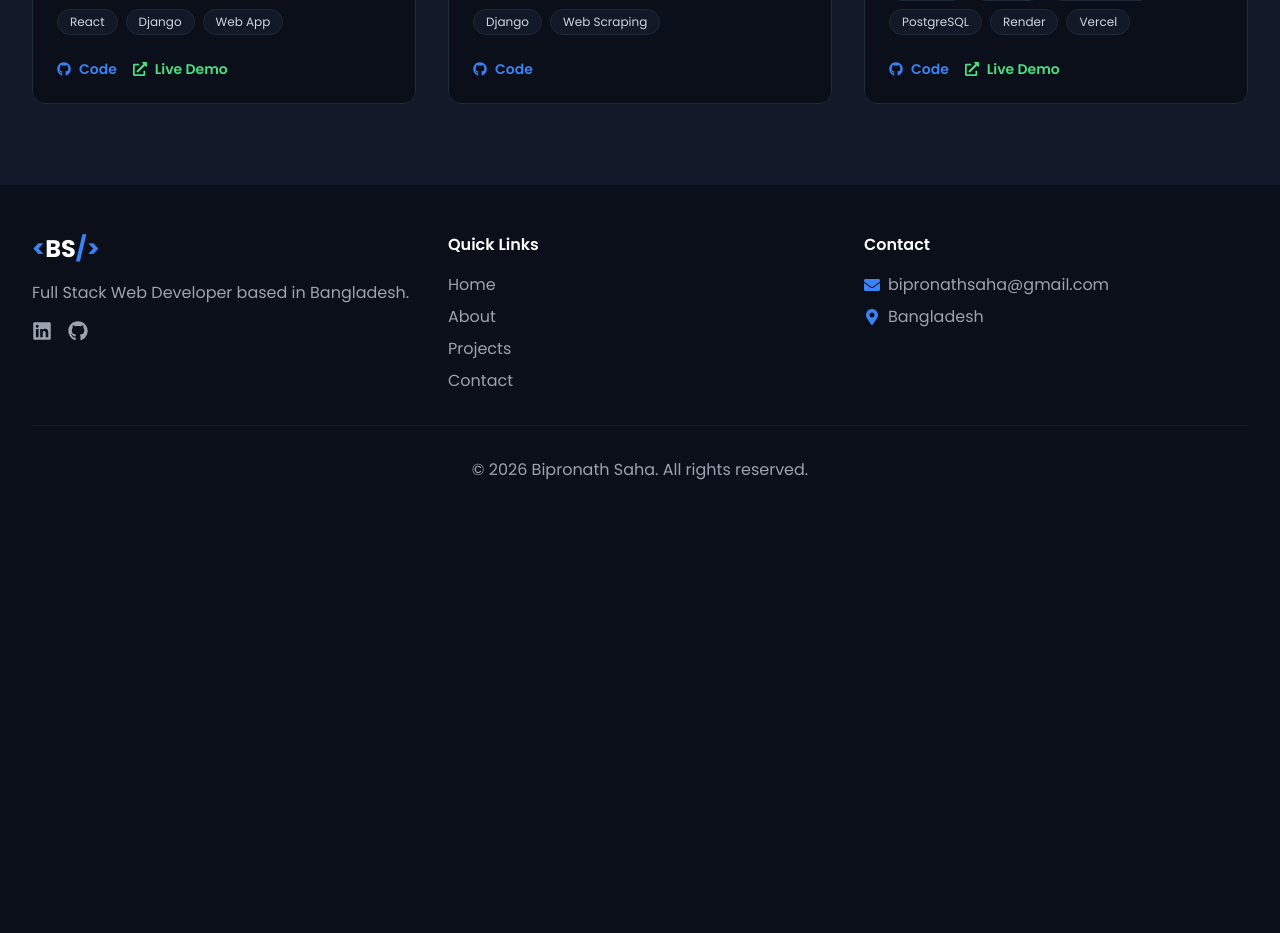
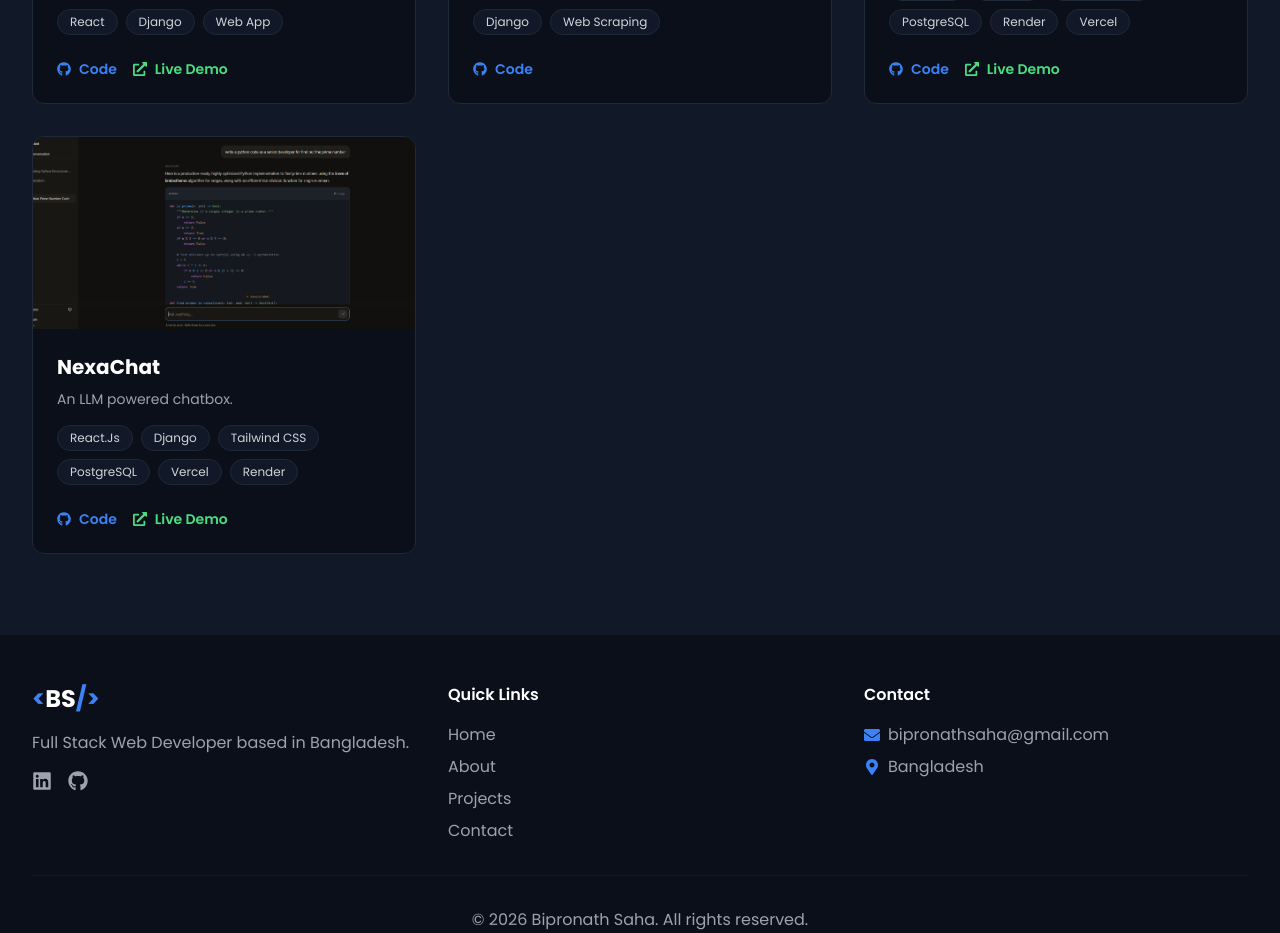
Before and after one commit to BipronathSaha12/bipronathsaha, a React (Vite) app: page /#/projects in a window 1280 px wide. Shown: the part 1780-2713 px from the top of the page. Before the commit the page ends 2310 px from the top, so only its background shows below. Built offline with nearby package versions, Linux system fonts and the light colour scheme.

Commit message:
Add NexaChat project

```diff
--- a/src/data/projects.js
+++ b/src/data/projects.js
@@ -114,5 +114,18 @@ export const projects = [
     color: "from-purple-500/20 to-purple-600/20",
     iconColor: "text-purple-500",
     featured: true
+  },
+  {
+    id: 10,
+    title: "NexaChat",
+    description: "An LLM powered chatbox.",
+    category: "React / Django",
+    tech: ["React.Js", "Django", "Tailwind CSS", "PostgreSQL", "Vercel", "Render"],
+    github: "https://github.com/BipronathSaha12/nexachat",
+    liveDemo: "https://nexachat-zeta.vercel.app/",
+    image: "/assets/img/projects/nexachat.png",
+    color: "from-blue-500/20 to-blue-600/20",
+    iconColor: "text-blue-500",
+    featured: true
   }
 ];
```
Also changed, not shown: public/assets/img/projects/nexachat.png (added).
